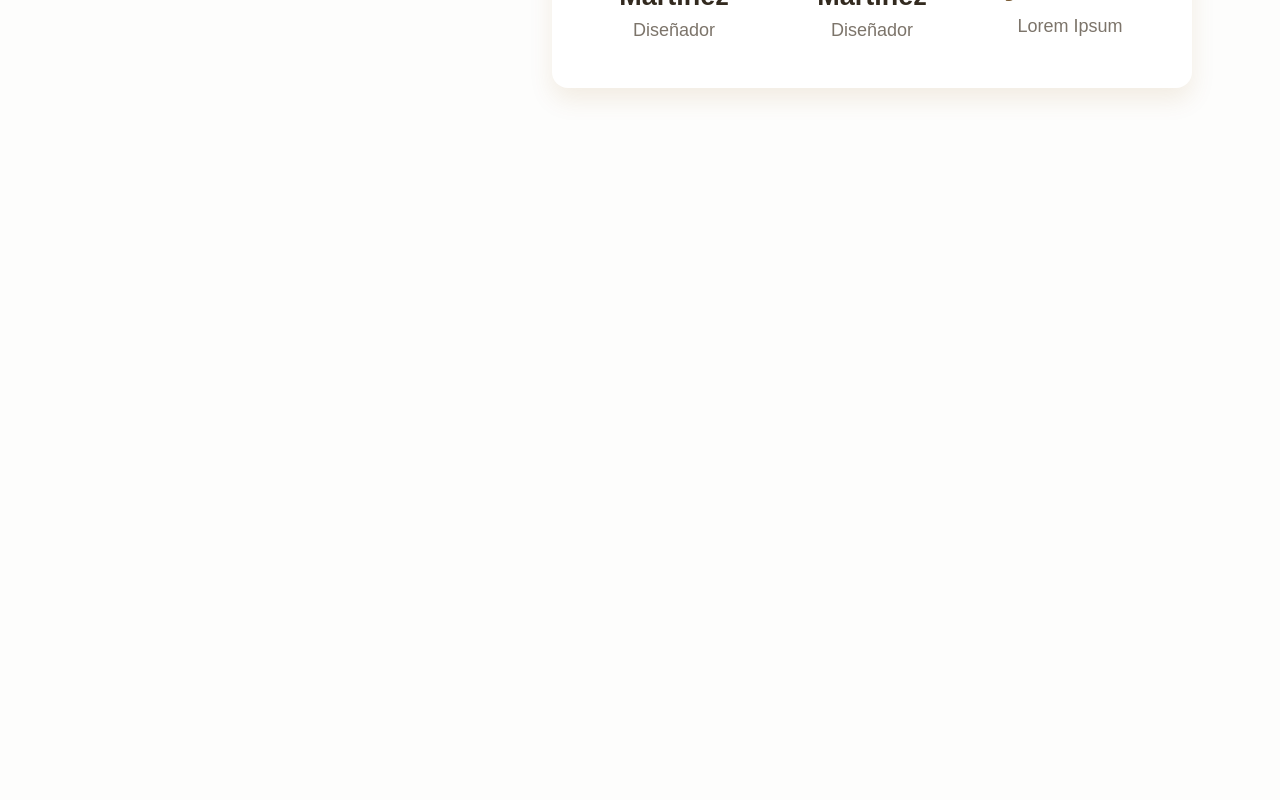
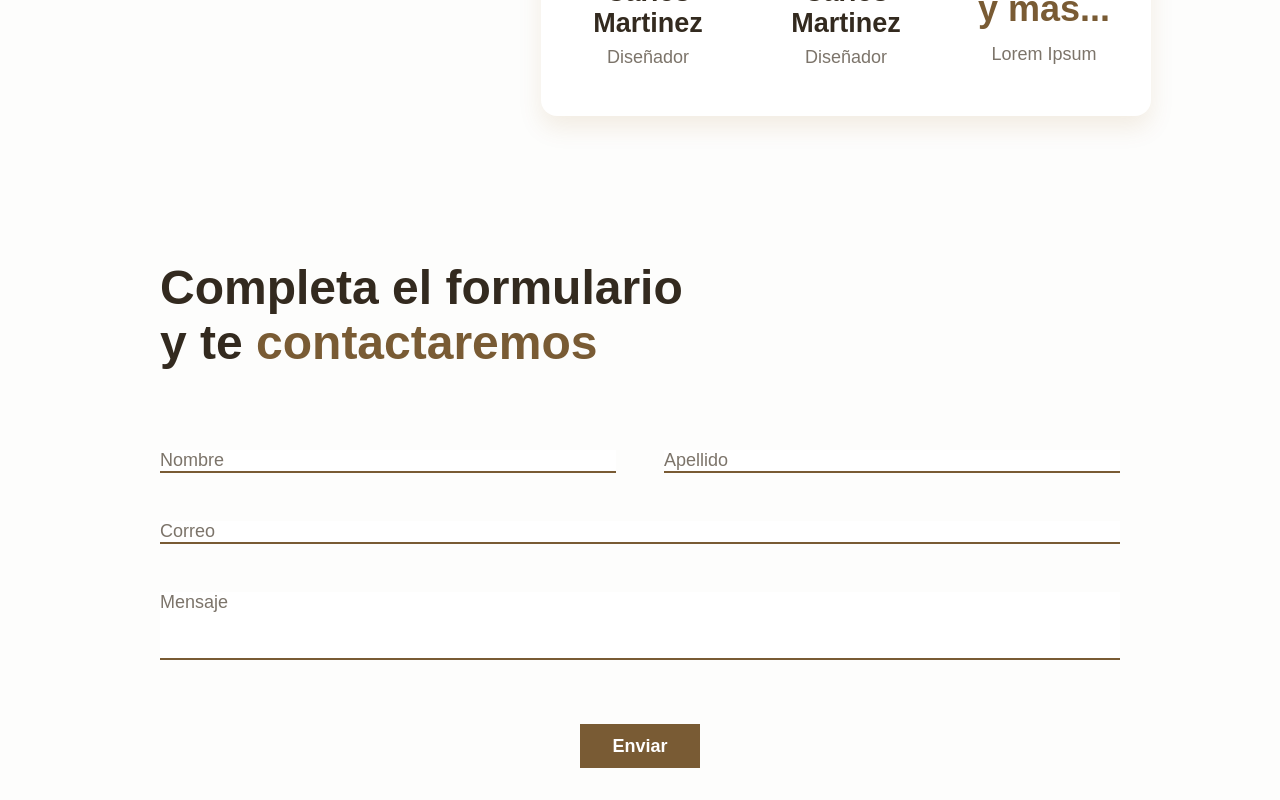
Before and after one commit to EFZR/mad-website, a React (Vite) app: page / in a window 1280 px wide. Shown: the part 2488-3288 px from the top of the page. Before the commit the page ends 2608 px from the top, so only its background shows below. Built offline with nearby package versions, Linux system fonts and the light colour scheme; a web font is replaced by a local one.

Commit message:
form add it succesfully and Members fixed correctly

```diff
--- a/src/App.tsx
+++ b/src/App.tsx
@@ -2,6 +2,7 @@ import Header from "@components/Header";
 import Hero from "@components/Hero";
 import About from "@components/About";
 import Members from "@components/Members";
+import Form from "@components/Form";
 
 export default function App() {
   return (
@@ -10,6 +11,7 @@ export default function App() {
       <Hero />
       <About />
       <Members />
+      <Form />
     </>
   );
 }
--- /dev/null
+++ b/src/components/Form.tsx
@@ -0,0 +1,39 @@
+import "@styles/Form.css"
+
+export default function Form() {
+  return (
+    <section className="section container" id="contact">
+      <div className="container__form grid">
+        <h1 className="form__title">
+          Completa el formulario <br />
+          y te <span>contactaremos</span>
+        </h1>
+        <form className="form grid" autoComplete="off">
+          <div className="name__group grid">
+            <div className="field">
+              <input type="text" id="name" name="name" placeholder="Nombre" />
+              <label className="label" htmlFor="name">Nombre</label>
+            </div>
+
+            <div className="field">
+              <input type="text" id="last-name" placeholder="Apellido" name="last-name" />
+              <label className="label" htmlFor="last-name">Apellido</label>
+            </div>
+          </div>
+
+          <div className="field">
+            <input type="email" id="email" name="email" placeholder="Correo" />
+            <label className="label" htmlFor="email">Correo</label>
+          </div>
+
+          <div className="field">
+            <textarea id="message" name="message" placeholder="Mensaje"></textarea>
+            <label className="label" htmlFor="message">Mensaje</label>
+          </div>
+
+          <input type="submit" value="Enviar" className="button" />
+        </form>
+      </div>
+    </section>
+  )
+}
--- a/src/components/Header.tsx
+++ b/src/components/Header.tsx
@@ -40,7 +40,7 @@ export default function Header() {
               </a>
             </li>
             <li className="nav__item">
-              <a href="#" className="nav__link" onClick={handleLink}>
+              <a href="#contact" className="nav__link" onClick={handleLink}>
                 Contactanos
               </a>
             </li>
--- a/src/components/Members.tsx
+++ b/src/components/Members.tsx
@@ -2,9 +2,7 @@ import "@styles/Members.css";
 
 export default function Members() {
   return (
-    <section className="section container member" id="member">
-      {/* <h1 className="section__title">Miembros</h1> */}
-
+    <section className="section container" id="member">
       <div className="member__container grid">
         <div className="member__description-container">
           <p className="member__description">
--- /dev/null
+++ b/src/styles/Form.css
@@ -0,0 +1,75 @@
+.form__title {
+  margin-bottom: 5rem;
+  font-size: 3rem;
+}
+
+.form__title span {
+  color: var(--first-color);
+}
+
+.container__form {
+  grid-template-columns: 960px;
+  justify-content: center;
+}
+
+.form {
+  row-gap: 3rem;
+}
+
+.name__group {
+  row-gap: inherit;
+}
+
+@media screen and (min-width: 768px) {
+  .name__group {
+    grid-template-columns: repeat(2, 1fr);
+    column-gap: 3rem;
+  }
+}
+
+.field {
+  position: relative;
+  display: flex;
+  flex-direction: column;
+}
+
+.field label {
+  position: absolute;
+  cursor: text;
+  top: 0;
+  transition: top 0.2s, font-size 0.2s;
+}
+
+.field textarea {
+  resize: none;
+  padding-top: 1.5rem;
+}
+
+.field input,
+.field textarea {
+  border-bottom: 2px solid var(--first-color);
+
+  &::placeholder {
+    color: transparent;
+  }
+}
+
+.field input:focus ~ .label,
+.field input:not(:placeholder-shown) ~ .label {
+  position: absolute;
+  top: -70%;
+  font-size: var(--smaller-font-size);
+}
+
+.field textarea:focus ~ .label,
+.field textarea:not(:placeholder-shown) ~ .label {
+  position: absolute;
+  top: -15%;
+  font-size: var(--smaller-font-size);
+}
+
+@media screen and (min-width: 768px) {
+  input[type="submit"] {
+    justify-self: center;
+  }
+}
--- a/src/styles/Members.css
+++ b/src/styles/Members.css
@@ -1,7 +1,7 @@
 @media screen and (min-width: 1150px) {
   .member__container {
-    grid-template-columns: 400px 560px;
-    column-gap: 4rem;
+    grid-template-columns: 330px 660px;
+    column-gap: 2rem;
     justify-content: center;
   }
 }
@@ -17,6 +17,13 @@
   .member__article-container {
     grid-template-columns: 640px;
     justify-content: center;
+  }
+}
+
+@media screen and (min-width: 1150px) {
+  .member__article-container {
+    grid-template-columns: none;
+    justify-content: end;
   }
 }
 
@@ -57,7 +64,7 @@
 }
 
 .member__title {
-  font-size: var(--h2-font-size);
+  font-size: var(--h1-font-size);
   margin-block: 1rem;
   text-align: center;
 }
@@ -67,7 +74,6 @@
 .member__leaders {
   row-gap: 2rem;
   background-color: var(--white-color);
-  padding-inline: 2rem;
   padding-block: 3rem;
   border-radius: 1rem;
   box-shadow: 0 12px 24px var(--shadow-color);
```
